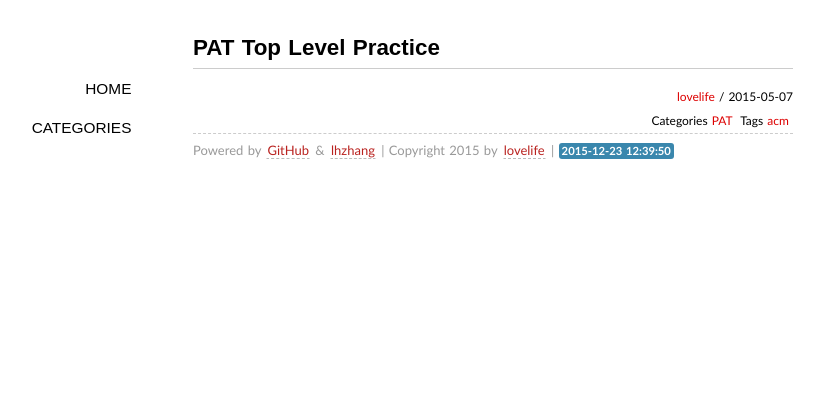
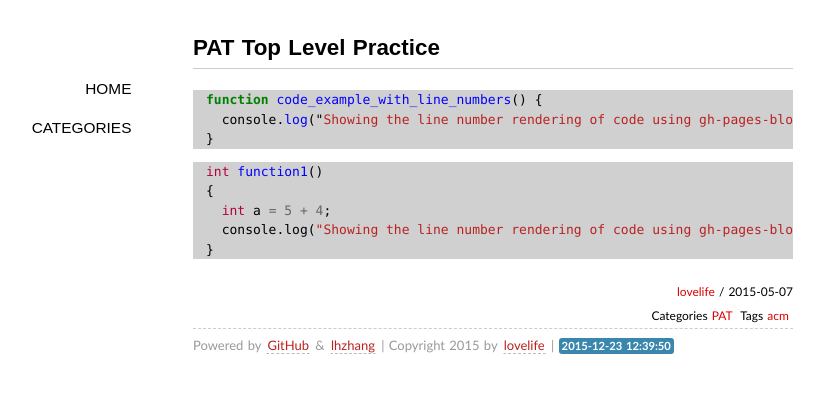
Before and after one commit to lovelife/lovelife.github.com, a Jekyll site: the page built from _posts/2015-05-07-PAT-Top-Level.markdown, in a window 1280 px wide. Shown: the top 393 px of the page, without its empty margins (147-971 px from the left). Built offline with Jekyll 4.4.1, drawn with Linux system fonts in a browser that asks for light colours; some web fonts are replaced; Markdown is read by kramdown in place of the engine named in the settings; comment, search, counter and statistics services are not loaded.

Commit message:
Update 2015-05-07-PAT-Top-Level.markdown

```diff
--- a/_posts/2015-05-07-PAT-Top-Level.markdown
+++ b/_posts/2015-05-07-PAT-Top-Level.markdown
@@ -9,3 +9,17 @@ tags:
 
 
 ---
+
+{% highlight javascript %}
+function code_example_with_line_numbers() {
+  console.log("Showing the line number rendering of code using gh-pages-blog.");
+}
+{% endhighlight %}
+
+{% highlight c %}
+int function1()
+{
+  int a = 5 + 4;
+  console.log("Showing the line number rendering of code using gh-pages-blog.");
+}
+{% endhighlight %}
```
